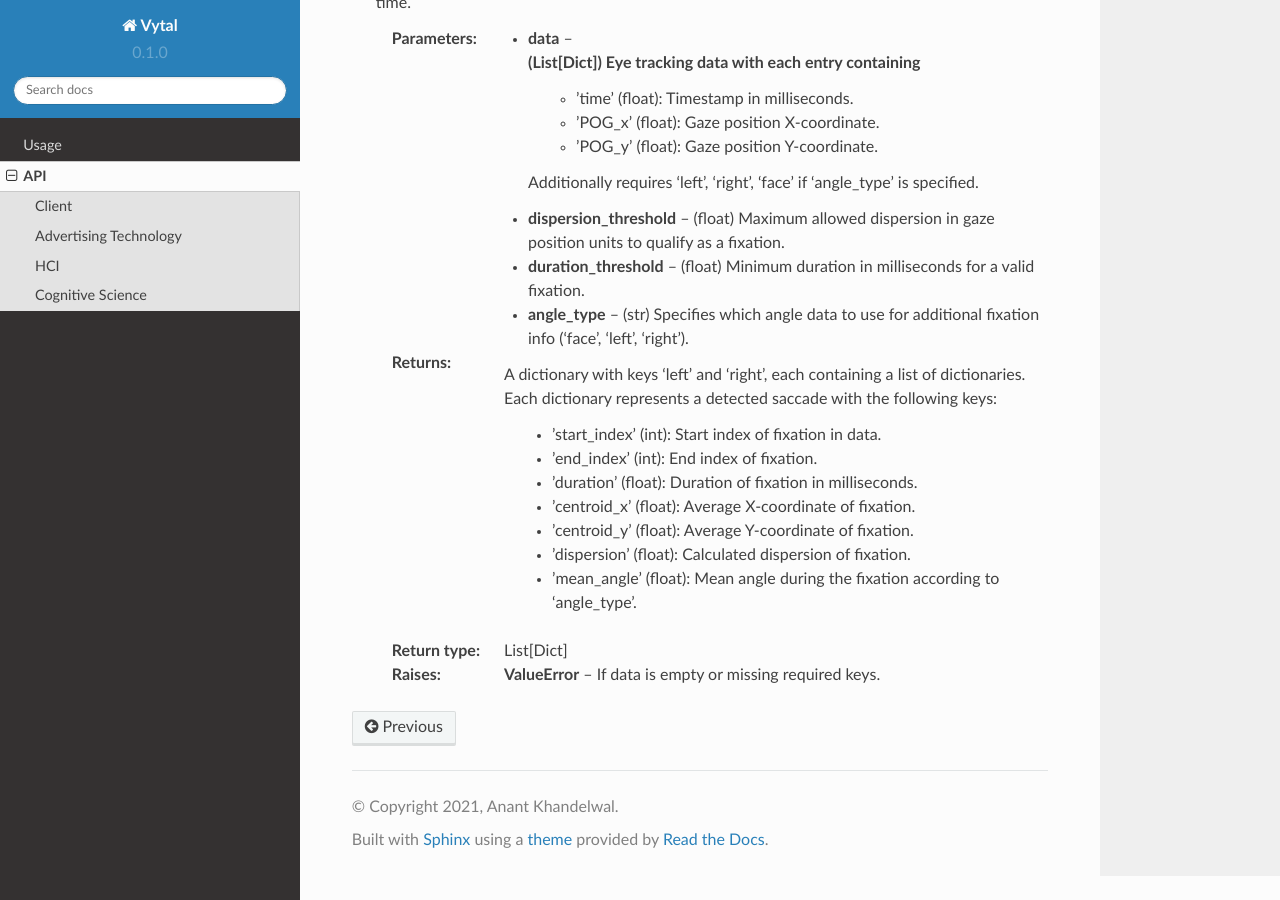
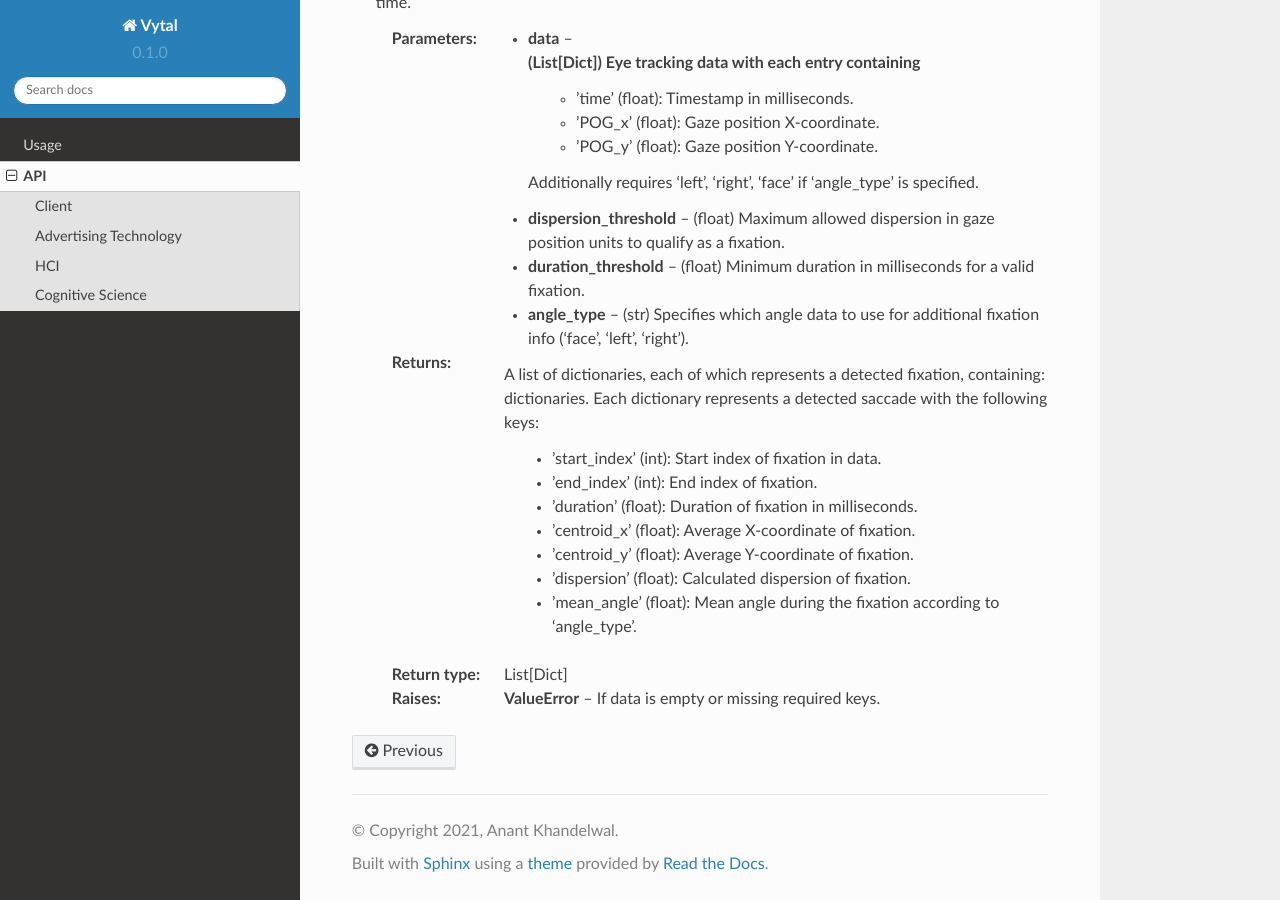
Before and after one commit to anantk2006/vytal, a Sphinx documentation site: the page built from docs/source/api.rst, in a window 1280 px wide and 900 px high, scrolled down 11920 px. Built offline with Sphinx 7.4.7 and the Read the Docs theme 2.0.0, drawn with Linux system fonts in a browser that asks for light colours.

Commit message:
Update api.rst

```diff
--- a/docs/source/api.rst
+++ b/docs/source/api.rst
@@ -528,7 +528,7 @@ Cognitive Science
    :param duration_threshold: (float) Minimum duration in milliseconds for a valid fixation.
    :param angle_type: (str) Specifies which angle data to use for additional fixation info ('face', 'left', 'right').
 
-   :return: A dictionary with keys 'left' and 'right', each containing a list of
+   :return: A list of dictionaries, each of which represents a detected fixation, containing:
         dictionaries. Each dictionary represents a detected saccade with the following keys:
             - 'start_index' (int): Start index of fixation in data.
             - 'end_index' (int): End index of fixation.
```
